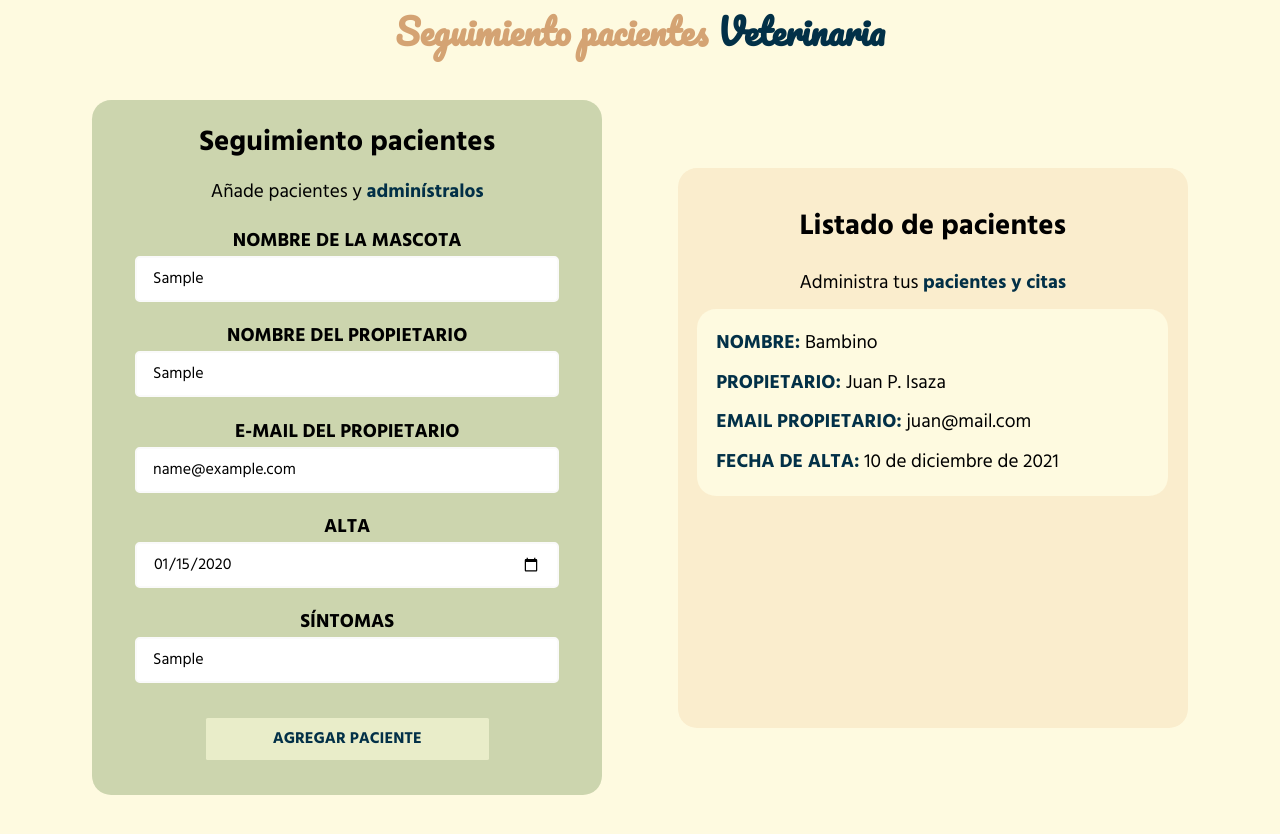
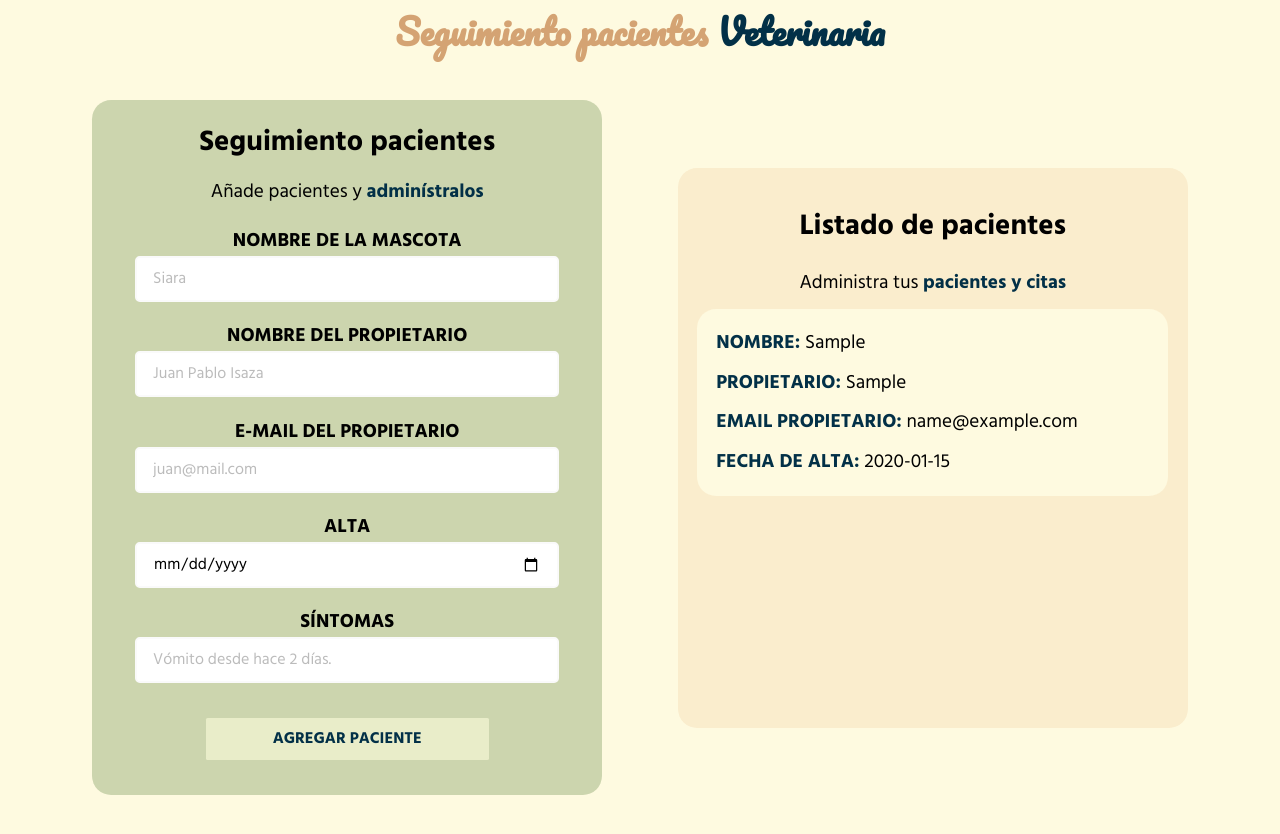
Before and after one commit to jisazamp/citas-veterinaria-react, a React (Vite) app: page / in a window 1280 px wide. Both pictures are taken after typing "Sample", "Sample", "name@example.com", "2020-01-15", "Sample" into the empty fields and a click on the button "AGREGAR PACIENTE". Built offline with nearby package versions, Linux system fonts and the light colour scheme.

Commit message:
Finished the patients form

```diff
--- a/src/App.jsx
+++ b/src/App.jsx
@@ -1,15 +1,21 @@
-import React from 'react';
+import React, { useState } from 'react';
 import Header from './components/Header';
 import Form from './components/Form';
 import Patients from './components/Patients';
 
 const App = () => {
+  const [patients, setPatients] = useState([]);
+
+  const handlePatientSubmit = (patient) => {
+    setPatients([...patients, patient]);
+  };
+
   return (
     <>
       <Header />
       <section className='main-content'>
-        <Form />
-        <Patients />
+        <Form onPatientSubmit={handlePatientSubmit} />
+        <Patients patients={patients} />
       </section>
     </>
   );
--- a/src/components/Form.jsx
+++ b/src/components/Form.jsx
@@ -1,7 +1,9 @@
 import { useState } from 'react';
 import Error from './Error';
 
-const Form = () => {
+import PropTypes from 'prop-types';
+
+const Form = ({ onPatientSubmit }) => {
   const [petName, setPetName] = useState('');
   const [ownerName, setOwnerName] = useState('');
   const [ownerEmail, setOwnerEmail] = useState('');
@@ -25,6 +27,19 @@ const Form = () => {
     }
 
     setError(false);
+    onPatientSubmit({
+      petName: petName.replace(/^\w/, (c) => c.toUpperCase()),
+      ownerName: ownerName.replace(/^\w/, (c) => c.toUpperCase()),
+      ownerEmail: ownerEmail.toLowerCase(),
+      medicalRelease,
+      observations,
+    });
+
+    setPetName('');
+    setOwnerName('');
+    setOwnerEmail('');
+    setMedicalRelease('');
+    setObservations('');
   };
 
   return (
@@ -121,4 +136,8 @@ const Form = () => {
   );
 };
 
+Form.propTypes = {
+  onPatientSubmit: PropTypes.func.isRequired,
+};
+
 export default Form;
--- a/src/components/Patient.jsx
+++ b/src/components/Patient.jsx
@@ -1,26 +1,33 @@
-const Patient = () => {
+import PropTypes from 'prop-types';
+
+const Patient = ({ patient }) => {
+  const { petName, ownerName, ownerEmail, medicalRelease } = patient;
+
   return (
     <article className='patient-card'>
       <p>
-        <span className='highlighted uppercase'>Nombre:</span> Bambino
+        <span className='highlighted uppercase'>Nombre:</span> {petName}
       </p>
 
       <p>
-        <span className='highlighted uppercase'>Propietario:</span> Juan P.
-        Isaza
+        <span className='highlighted uppercase'>Propietario:</span> {ownerName}
       </p>
 
       <p>
         <span className='highlighted uppercase'>Email propietario:</span>{' '}
-        juan@mail.com
+        {ownerEmail}
       </p>
 
       <p>
-        <span className='highlighted uppercase'>Fecha de alta:</span> 10 de
-        diciembre de 2021
+        <span className='highlighted uppercase'>Fecha de alta:</span>{' '}
+        {medicalRelease}
       </p>
     </article>
   );
 };
 
+Patient.propTypes = {
+  patient: PropTypes.object.isRequired,
+};
+
 export default Patient;
--- a/src/components/Patients.jsx
+++ b/src/components/Patients.jsx
@@ -1,6 +1,7 @@
 import Patient from './Patient';
+import PropTypes from 'prop-types';
 
-const Patients = () => {
+const Patients = ({ patients }) => {
   return (
     <div className='patients-container'>
       <h2 className='section-description'>Listado de pacientes</h2>
@@ -8,9 +9,15 @@ const Patients = () => {
         Administra tus <span className='highlighted'>pacientes y citas</span>
       </p>
 
-      <Patient />
+      {patients.map((e, index) => (
+        <Patient key={index} patient={e} />
+      ))}
     </div>
   );
 };
 
+Patients.propTypes = {
+  patients: PropTypes.array.isRequired,
+};
+
 export default Patients;
--- a/src/index.css
+++ b/src/index.css
@@ -37,6 +37,10 @@ p {
   font-family: 'Hind';
   padding: 0;
   margin: 0;
+}
+
+input[type="text"] {
+  text-transform: capitalize;
 }
 
 .uppercase {
```
